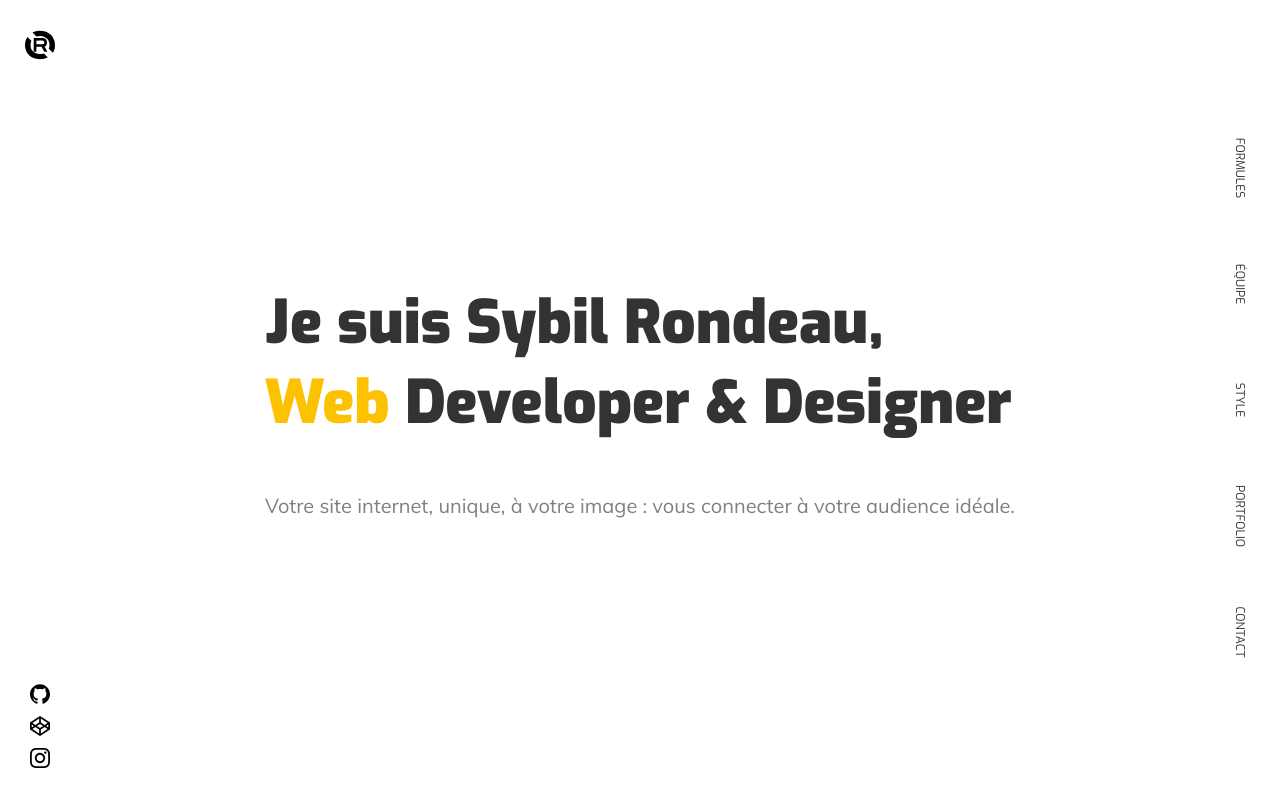
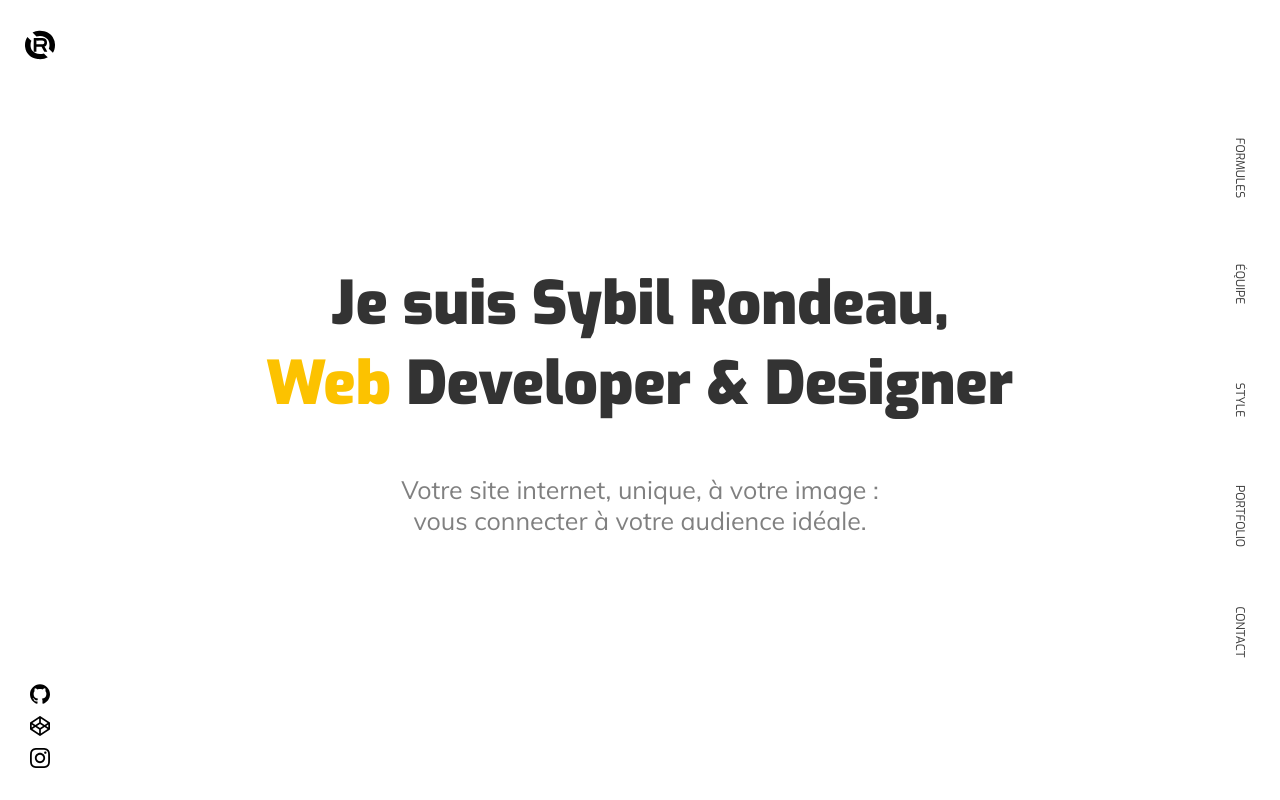
Before and after one commit to sybilrondeau/sybrlab, a website built with Parcel: page src/index.html in a window 1280 px wide. Built offline with nearby package versions, Linux system fonts and the light colour scheme.

Commit message:
ajout GSAP

```diff
--- a/sass/sections/_header.scss
+++ b/sass/sections/_header.scss
@@ -1,4 +1,9 @@
 .header__punchline {
-	font-size: 2rem;
+	font-size: 2.5rem;
 	margin-top: 5rem;
+	text-align: center;
 }
+
+.header__title {
+	text-align: center;
+}
--- a/src/index.html
+++ b/src/index.html
@@ -38,7 +38,7 @@
 					Je suis Sybil Rondeau,<br><span class="accent">Web</span> Developer & Designer
 				</h1>
 				<p class="header__punchline">
-				Votre site internet, unique, à votre image : vous connecter à votre audience idéale.
+				Votre site internet, unique, à votre image :<br>vous connecter à votre audience idéale.
 				</p>
 			</header>
 			<div class="header__scroll">
```
